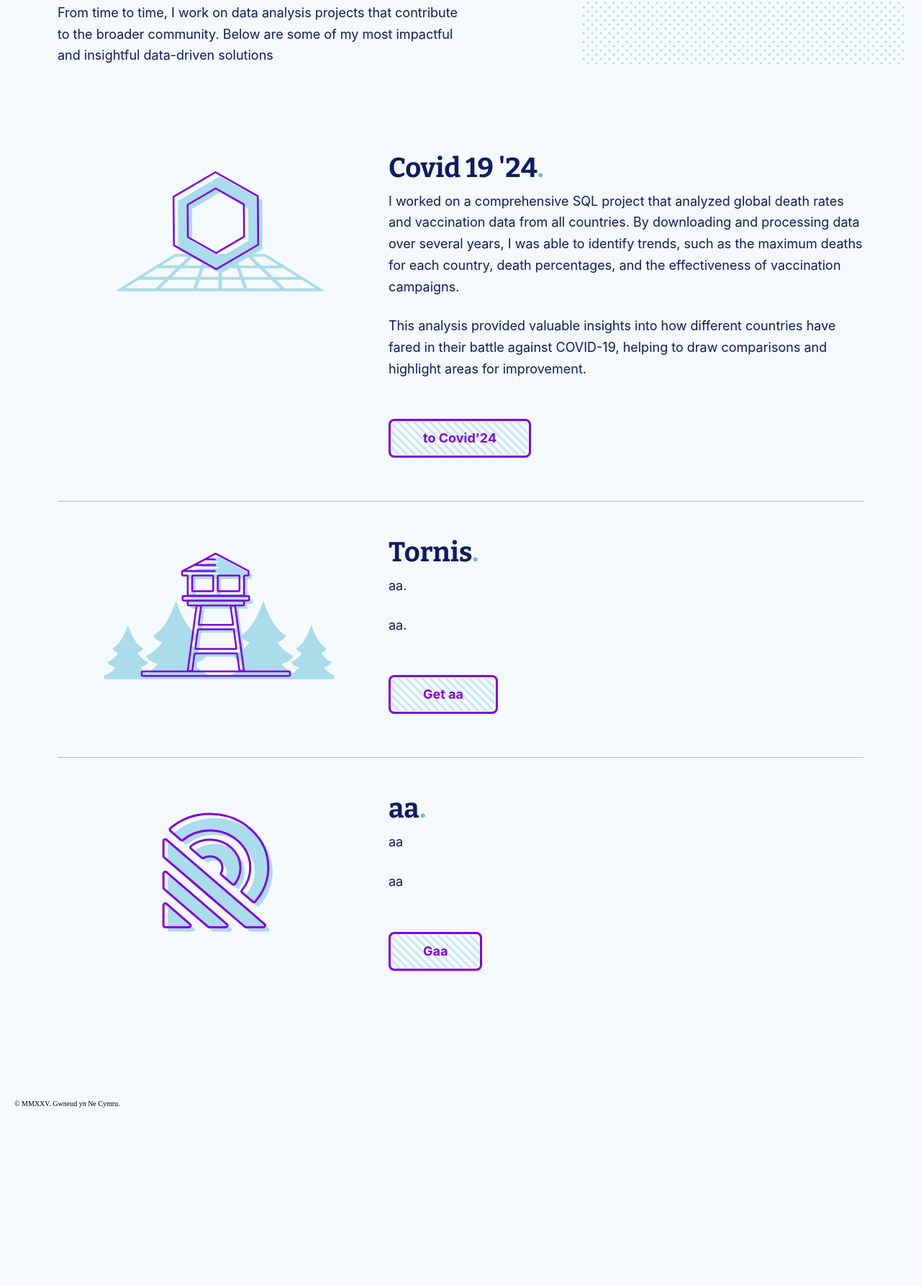
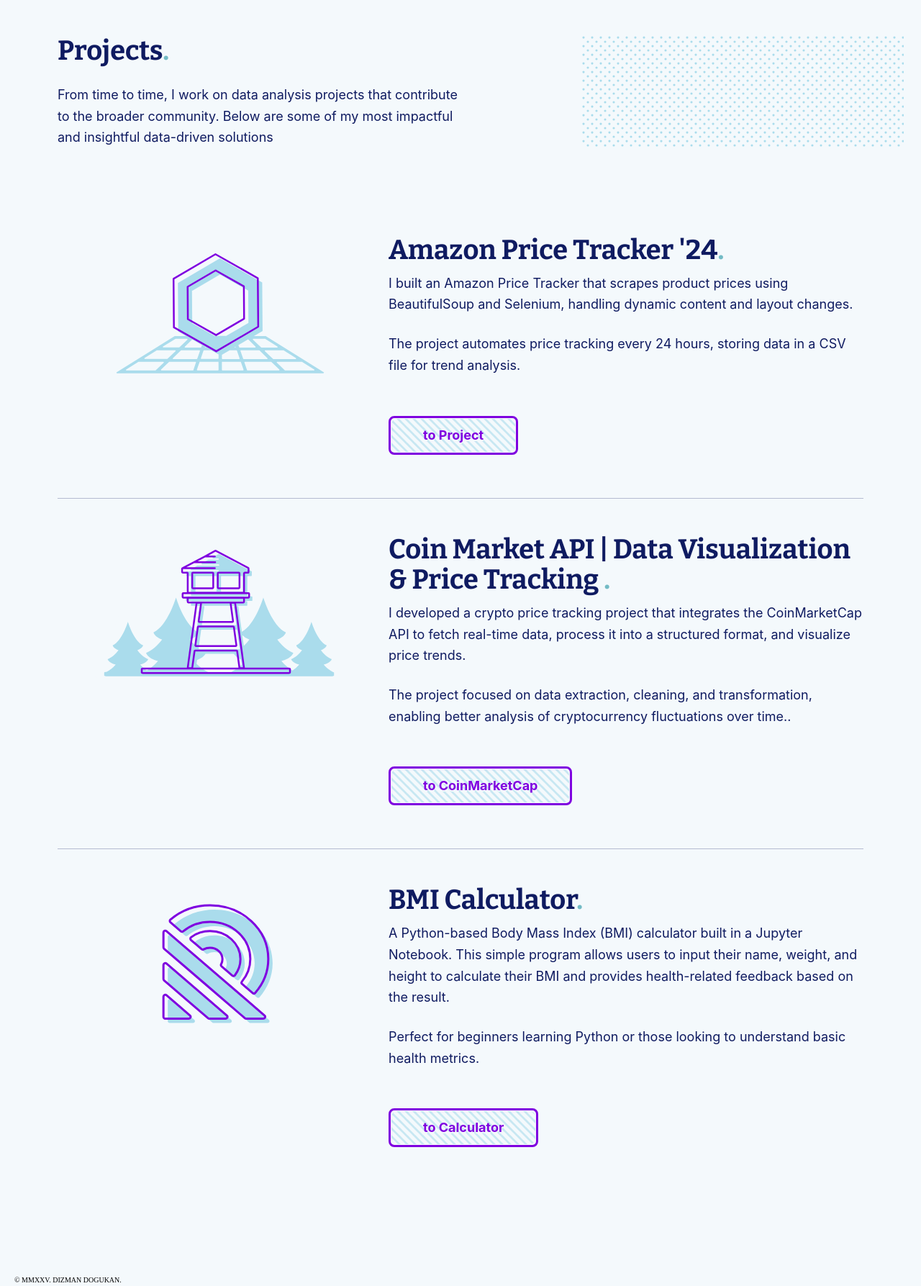
Before and after one commit to thedogukandizman/Portfolio, a plain HTML site: page index.html in a window 1280 px wide. Shown: the part 1643-3430 px from the top of the page at 72% size. Before the commit the page ends 3202 px from the top, so only its background shows below. Drawn offline with nearby package versions, Linux system fonts and the light colour scheme.

Commit message:
Update index.html

```diff
--- a/index.html
+++ b/index.html
@@ -5,7 +5,7 @@
   <meta charset="UTF-8">
   <meta name="viewport" content="width=device-width,initial-scale=1">
   <meta http-equiv="X-UA-Compatible" content="ie=edge">
-  <title>Dogu Dizman - Data Analyst</title>
+  <title>Dogukan Dizman - Data Analyst</title>
   <meta name="description"
     content="Dogu is an independant data analyst from Finland. He loves helping organisations, companies to build ambitious yet accessible data projects. Sometimes, he also writes in the third person.">
   <meta name="theme-color" content="#aadcec">
@@ -353,15 +353,16 @@
                     <b>together</b><span class="dot">.</span></span></h2>
               </div>
               <div class="flow reveal-content">
-                <p><span class="u-hide:l">I'm an <b>independent data analyst </b> from Finland, currently studying for my master’s degree in Data Analytics at Åbo Akademi
+                <p><span class="u-hide:l">I'm an <b>independent data analyst </b> from Finland, currently studying for my master's degree in Data Analytics at Åbo Akademi
                   </span>I work with data to create clear visualizations, analyze trends, and provide insights that help businesses make better decisions. - <b>the
                     wilder, the better</b>.</p>
+                    <a href="./html/about.html" class="btn"><span class="btn__fill stripes" data-drift="-10 -12" aria-hidden="true" style="transform: translate(-4.91575px, 2.84046px);">About my approach</span><span class="btn__label">About my approach</span> </a>
               </div>
             </div>
           </div>
           <div class="dot-header">
             <div class="dot-header__content flow">
-              <h2 class="t-heading t-lede:s t-medium:m t-medium:l">Open Source<span class="dot">.</span></h2>
+              <h2 class="t-heading t-lede:s t-medium:m t-medium:l">Projects<span class="dot">.</span></h2>
               <p>From time to time, I work on data analysis projects that contribute to the broader community. Below are some of my most impactful and insightful data-driven solutions</p>
             </div>
             <div class="dot-header__dots">
@@ -391,13 +392,13 @@
               </div>
               <div class="project__details">
                 <div class="flow">
-                  <h3 class="t-heading t-lede:s t-medium:m t-medium:l">Covid 19 <b>'24</b><span class="dot">.</span>
+                  <h3 class="t-heading t-lede:s t-medium:m t-medium:l">Amazon Price Tracker <b>'24</b><span class="dot">.</span>
                   </h3>
-                  <p>I worked on a comprehensive SQL project that analyzed global death rates and vaccination data from all countries. By downloading and processing data over several years, I was able to identify trends, such as the maximum deaths for each country, death percentages, and the effectiveness of vaccination campaigns.</p>
-                  <p>This analysis provided valuable insights into how different countries have fared in their battle against COVID-19, helping to draw comparisons and highlight areas for improvement.</p><a
-                    href="https://github.com/thedogukandizman/CovidPercentages" target="_blank"
-                    rel="noreferrer" class="btn"><span class="btn__label">to Covid'24</span> <span
-                      class="btn__fill stripes" data-drift="-8 -12" aria-hidden="true">to Covid'24</span></a>
+                  <p>I built an Amazon Price Tracker that scrapes product prices using BeautifulSoup and Selenium, handling dynamic content and layout changes.</p>
+                  <p>The project automates price tracking every 24 hours, storing data in a CSV file for trend analysis.</p><a
+                    href="https://github.com/thedogukandizman/Amazon-Web-Scraping-Project" target="_blank"
+                    rel="noreferrer" class="btn"><span class="btn__label">to Project</span> <span
+                      class="btn__fill stripes" data-drift="-8 -12" aria-hidden="true">to Project</span></a>
                 </div>
               </div>
             </div>
@@ -438,11 +439,11 @@
               </div>
               <div class="project__details">
                 <div class="flow">
-                  <h3 class="t-heading t-lede:s t-medium:m t-medium:l">Tornis<span class="dot">.</span></h3>
-                  <p>aa.</p>
-                  <p>aa.</p><a href="https://tornis.robbowen.digital"
-                    target="_blank" rel="noreferrer" class="btn"><span class="btn__label">Get aa</span> <span
-                      class="btn__fill stripes" data-drift="-10 -12" aria-hidden="true">Get aa</span></a>
+                  <h3 class="t-heading t-lede:s t-medium:m t-medium:l">Coin Market API | Data Visualization & Price Tracking <span class="dot">.</span></h3>
+                  <p>I developed a crypto price tracking project that integrates the CoinMarketCap API to fetch real-time data, process it into a structured format, and visualize price trends.</p>
+                  <p>The project focused on data extraction, cleaning, and transformation, enabling better analysis of cryptocurrency fluctuations over time..</p><a href="https://github.com/thedogukandizman/CoinMarketCap-API"
+                    target="_blank" rel="noreferrer" class="btn"><span class="btn__label">to CoinMarketCap </span> <span
+                      class="btn__fill stripes" data-drift="-10 -12" aria-hidden="true">to CoinMarketCap</span></a>
                 </div>
               </div>
             </div>
@@ -474,20 +475,21 @@
               </div>
               <div class="project__details">
                 <div class="flow">
-                  <h3 class="t-heading t-lede:s t-medium:m t-medium:l">aa<span class="dot">.</span></h3>
-                  <p>aa
+                  <h3 class="t-heading t-lede:s t-medium:m t-medium:l">BMI Calculator<span class="dot">.</span></h3>
+                  <p>A Python-based Body Mass Index (BMI) calculator built in a Jupyter Notebook. This simple program allows users to input their name, weight, and height to calculate their BMI and provides health-related feedback based on the result.
                   </p>
-                  <p>aa</p><a href="/wrote-about/introducing-rekishi/" class="btn"><span
-                      class="btn__label">Gaa</span> <span class="btn__fill stripes" data-drift="-10 -12"
-                      aria-hidden="true">aa</span></a>
+                  <p>Perfect for beginners learning Python or those looking to understand basic health metrics.</p><a href="https://github.com/thedogukandizman/BMI-Calculator" class="btn"><span
+                      class="btn__label">to Calculator</span> <span class="btn__fill stripes" data-drift="-10 -12"
+                      aria-hidden="true">to Calculator</span></a>
                 </div>
               </div>
             </div>
           </div>
         </div>
     </main>
-  </div><small class="made-in-finland">© MMXXV. Gwneud yn Ne Cymru.</small>
+  </div><small class="made-in-finland">© MMXXV. DIZMAN DOGUKAN.</small>
   <script src="js/main.js"></script>
 </body>
 
 </html>
+</html>
```
